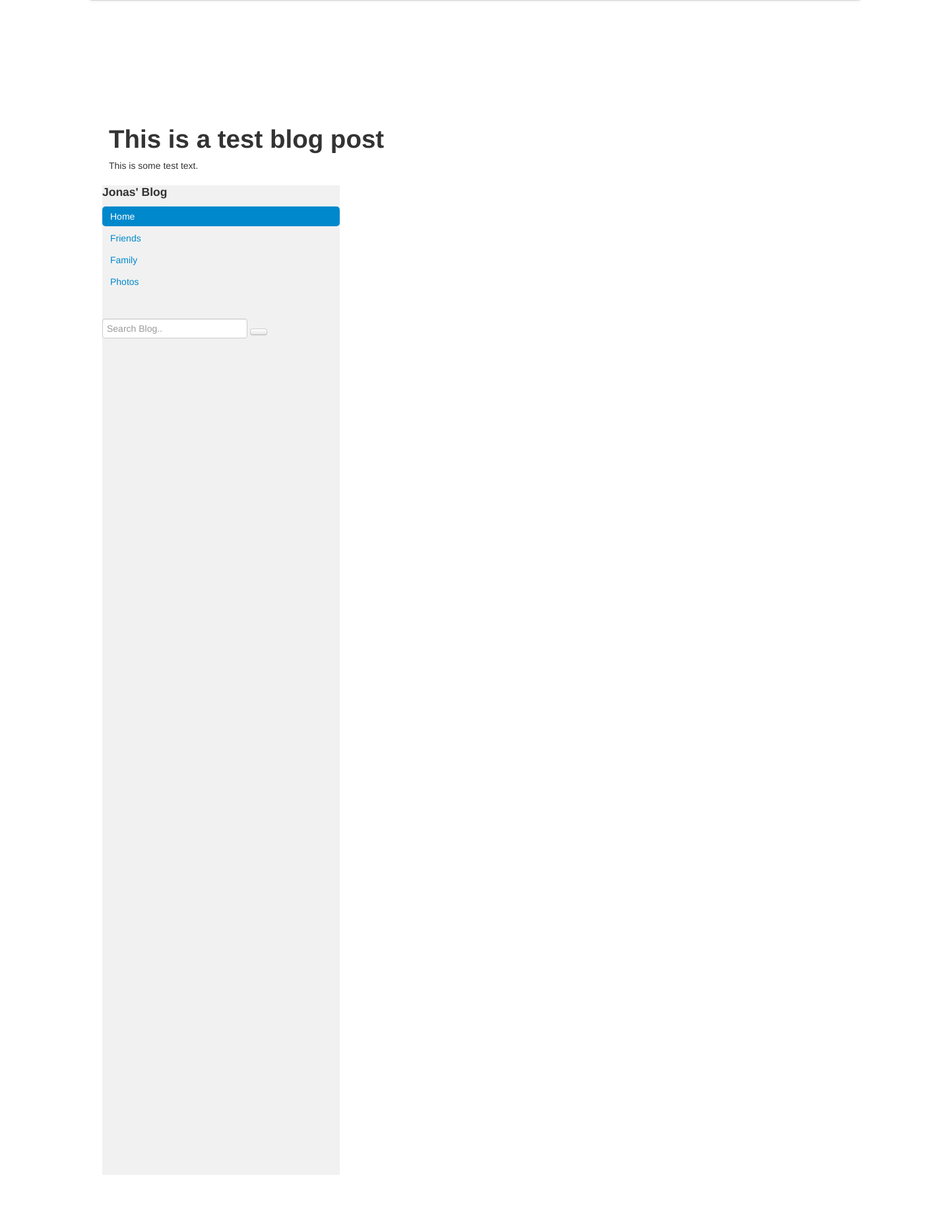
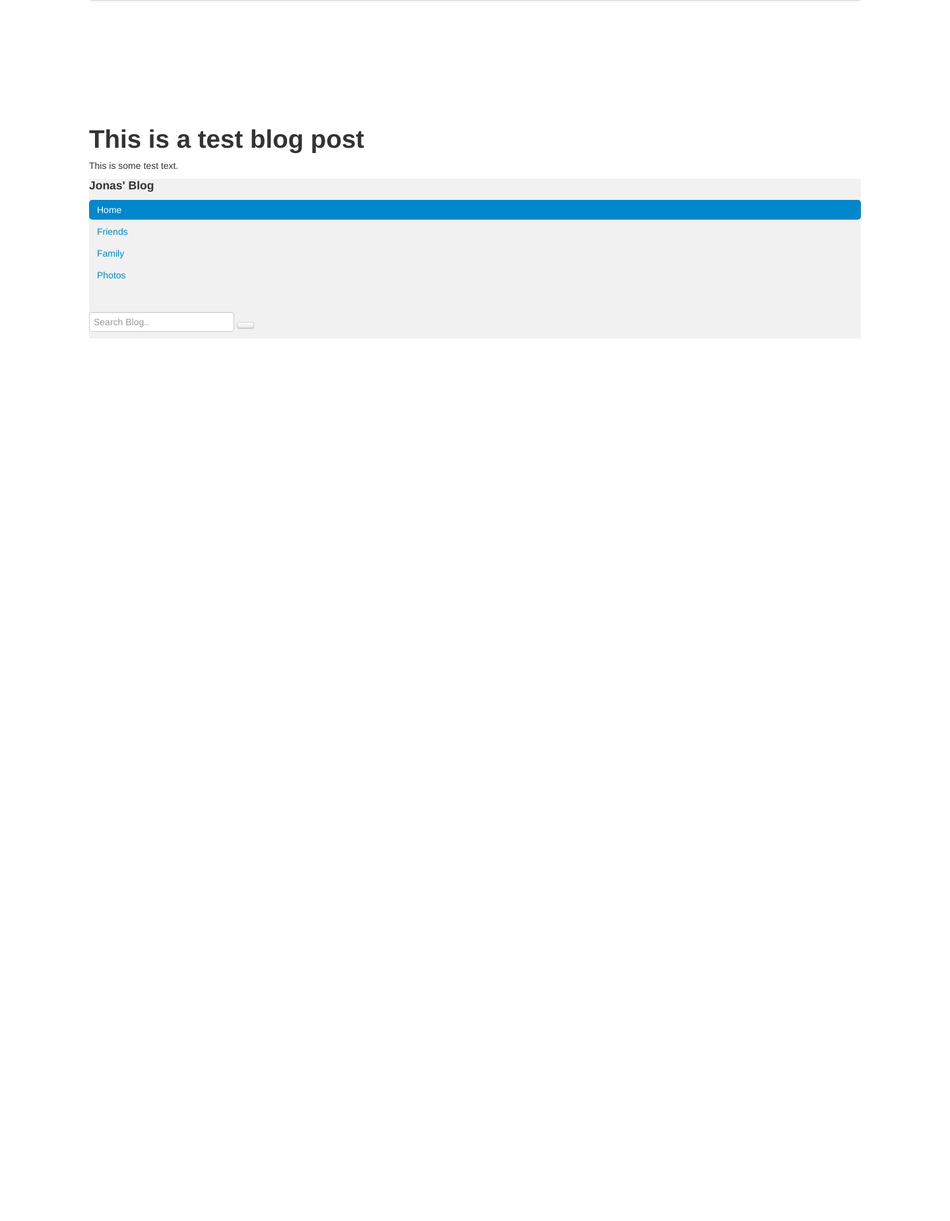
Before and after one commit to jneich/blog, a Flask app: page /blog in a window 1440 px wide. Shown: the part 161-2012 px from the top of the page at 66% size. After the commit the page ends 674 px from the top, so only its background shows below. Run offline with Flask 2, Linux system fonts and the light colour scheme.

Commit message:
change spans

```diff
--- a/app/templates/blog.html
+++ b/app/templates/blog.html
@@ -13,13 +13,10 @@
 
 
   <div class="container text-center">
-    <div class="span8">
+    <div class="col-sm-9">
       <h1> This is a test blog post </h1>
       <p> This is some test text. </p>
     </div>
-    <div class="span4">
-    <div class="container-fluid">
-    <div class="row content">
       <div class="col-sm-3 sidenav">
         <h4>Jonas' Blog</h4>
         <ul class="nav nav-pills nav-stacked">
@@ -38,9 +35,6 @@
         </div>
       </div>
     </div>
-  </div>
-    </div>
-  </div>
 
   </body>
 </html>
```
